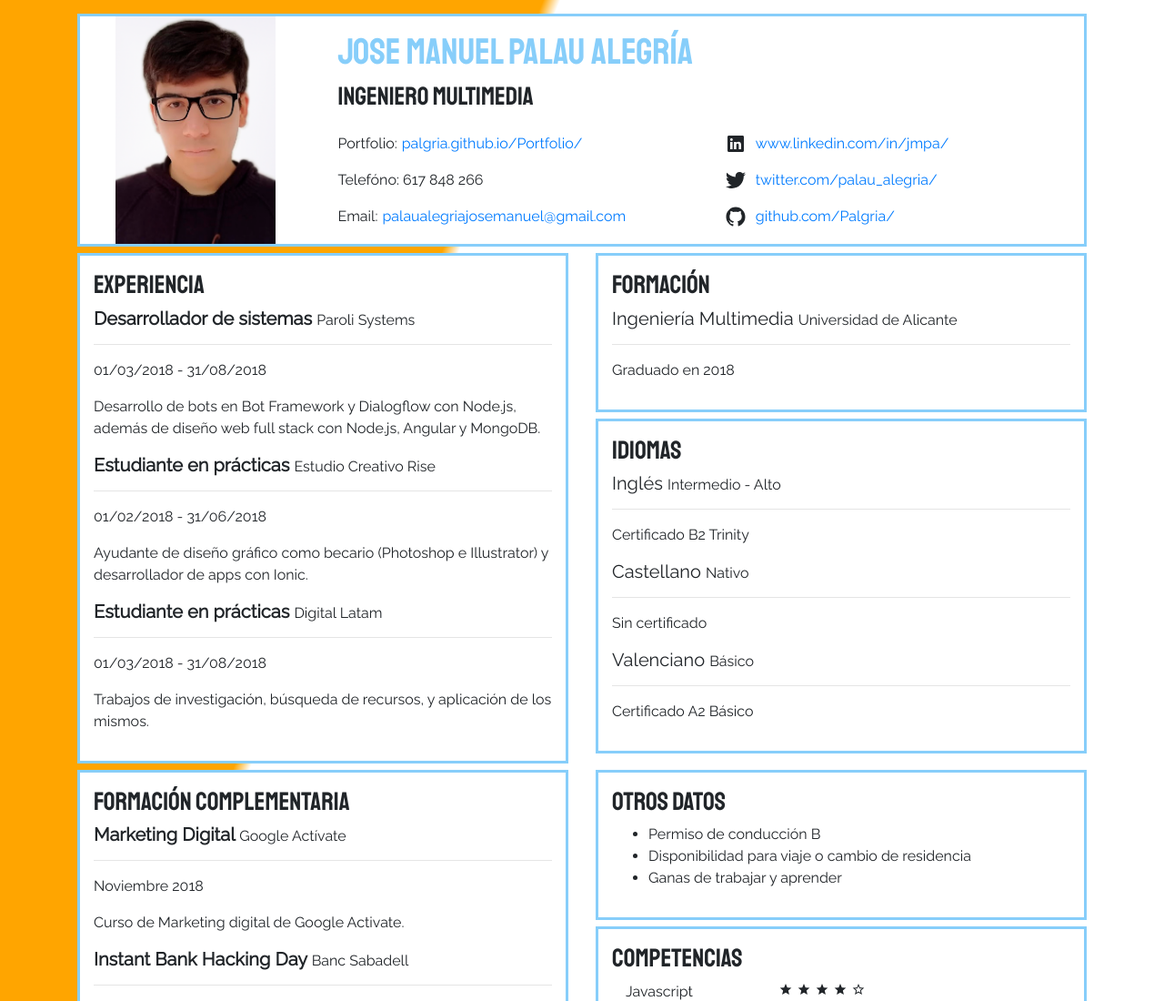
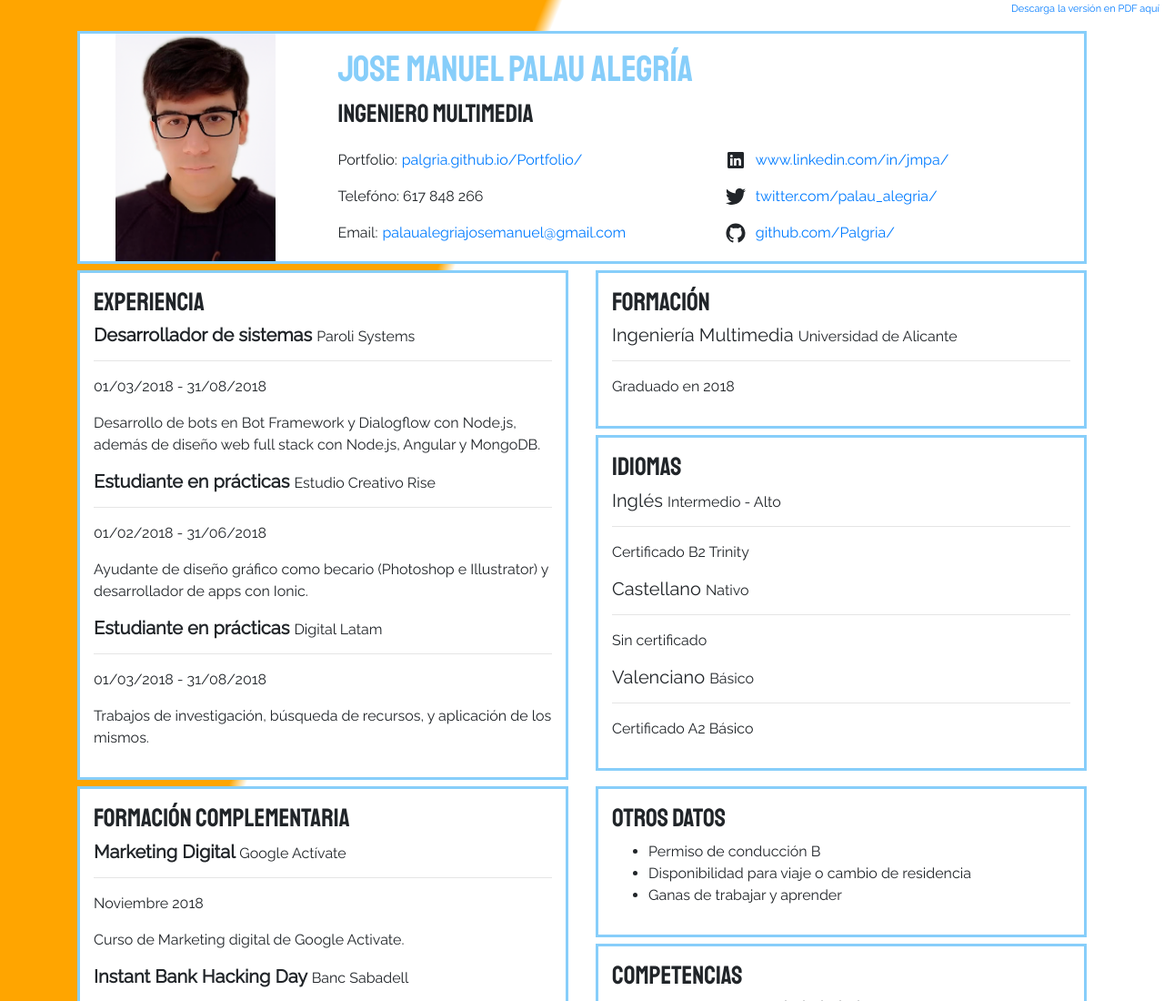
Before and after one commit to PalGria/Curriculum, a plain HTML site: page index.html in a window 1280 px wide. Shown: the top 1100 px of the page at 91% size. Drawn offline with nearby package versions, Linux system fonts and the light colour scheme.

Commit message:
Curriculum en PDF

```diff
--- a/index.html
+++ b/index.html
@@ -17,6 +17,7 @@
 </head>
 
 <body>
+    <div class= 'pdf'><a target="_blank" href="JMPACV1.pdf">Descarga la versión en PDF aquí</a></div>
     <div class="container">
         <div class="header ">
             <div class="row ">
--- a/style.css
+++ b/style.css
@@ -27,6 +27,11 @@ div{
     margin-right: 5px;
     font-size: 24px;
 
+}
+.pdf{
+    text-align: right;
+    margin: 2px 5px 0px 0px;
+    font-size: 11px;
 }
 .header{
     border-style: solid;
@@ -81,7 +86,5 @@ col-8{
 }
 @media print
 {
-    body {width:1200px;}
-    div[class|=col-]{float:left;}
-    .col-sm-6{width:50%}
+
 }
```
Also changed, not shown: 1 other file.
